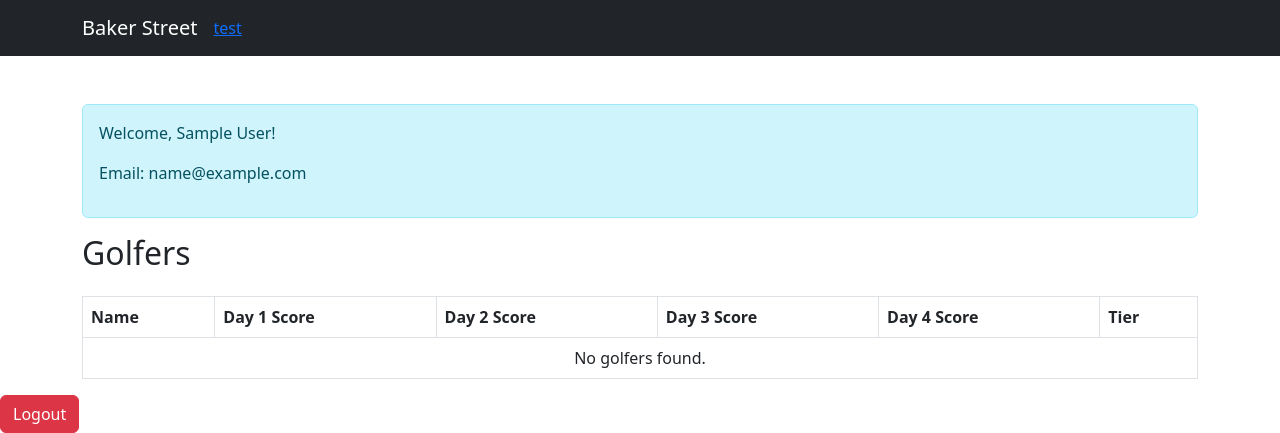
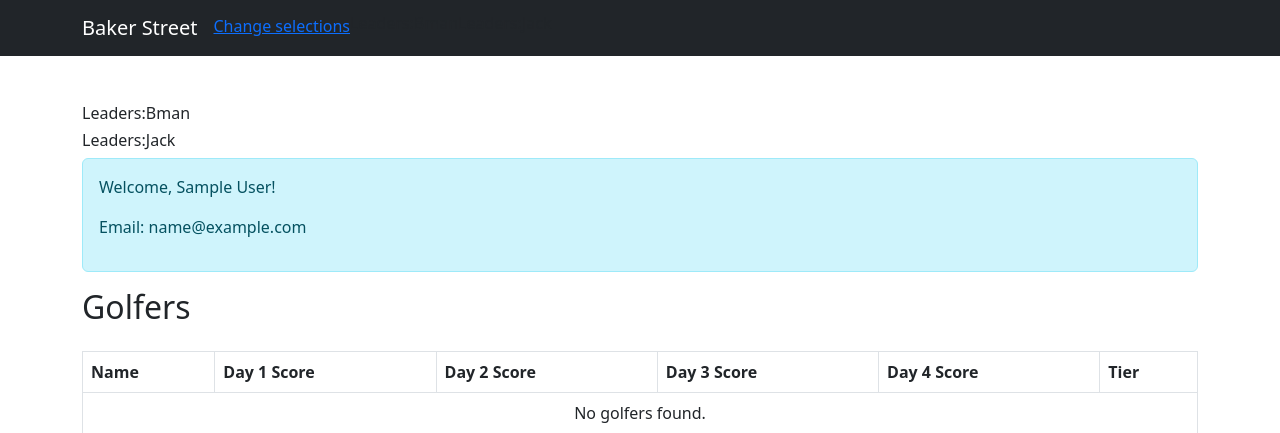
Before and after one commit to oboyle3/Baker_Golf, a Django app: page /cars/ in a window 1280 px wide. Shown: the top 433 px of the page. Run offline with Django 5.2, Linux system fonts and the light colour scheme; the visitor is signed in with stand-in values (Sample User, id 1); data that the repository does not hold is empty.

Commit message:
last update

```diff
--- a/myapp/forms.py
+++ b/myapp/forms.py
@@ -30,7 +30,7 @@
             user.save()
 
         # Manually specify the golfer IDs you want to assign (IDs 1, 4, 5, 10)
-        default_golfer_ids = [1, 4, 5, 10]
+        default_golfer_ids = [11, 25, 37, 48]
 
         # Loop through the golfer IDs and create entries in the favorite golfers table
         for golfer_id in default_golfer_ids:
--- a/myapp/templates/cars.html
+++ b/myapp/templates/cars.html
@@ -18,7 +18,9 @@
                 <ul class="navbar-nav">
                     <!-- You can add more menu items here if needed -->
                     <!-- <a href="{% url 'update_favorites' %}">Change Selection  </a> -->
-                    <a href="{% url 'test' %}">test</a>
+                    <a href="{% url 'test' %}">Change selections</a>
+                    <h6>Leaders:Bman</h6>
+                    <h6>Leaders:Jack</h6>
 
                 </ul>
             </div>
@@ -26,6 +28,8 @@
     </nav>
 
     <div class="container mt-5">
+        <h6>Leaders:Bman</h6>
+                    <h6>Leaders:Jack</h6>
 
 
         <!-- User Info Section -->
@@ -33,6 +37,7 @@
             <div class="alert alert-info">
                 <p>Welcome, {{ user.name }}!</p>
                 <p>Email: {{ user.email }}</p>
+
                 <!-- <p>Is Staff: {{ user.is_staff }}</p> -->
                 <!-- <p>Is Superuser: {{ user.is_superuser }}</p> -->
             </div>
--- a/myapp/views.py
+++ b/myapp/views.py
@@ -183,6 +183,7 @@
 #     }
 
 #     return render(request, 'test.html', context)
+
 @login_required
 def test_view(request):
     # Get all golfers and group them by tier
--- a/myproject/settings.py
+++ b/myproject/settings.py
@@ -25,7 +25,7 @@
 # SECURITY WARNING: don't run with debug turned on in production!
 DEBUG = True
 
-ALLOWED_HOSTS = ['10.0.0.96']
+ALLOWED_HOSTS = ['10.0.0.96', '69.139.23.252']
 
 
 # Application definition
```
